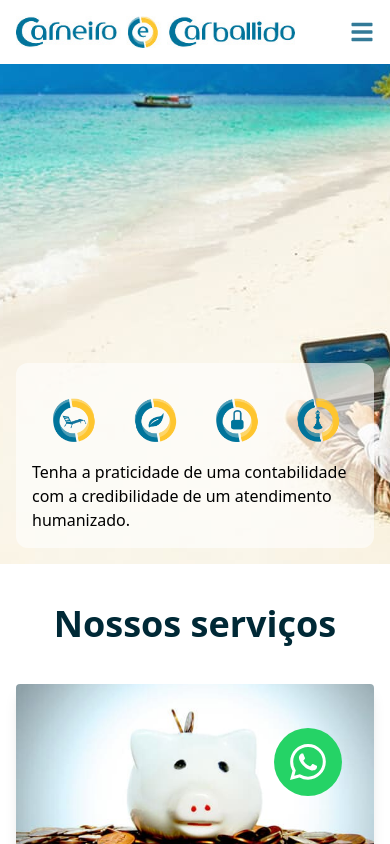
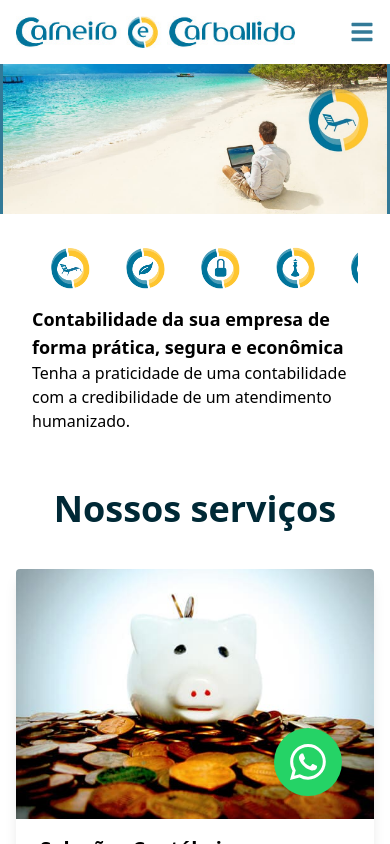
Before and after one commit to lucassdantas/Carneiro-e-Carballido, a React (Vite) app: page / in a window 390 px wide. Shown: the top 844 px of the page. Built offline with nearby package versions, Linux system fonts and the light colour scheme; a web font is replaced by a local one.

Commit message:
fix icons on mobile

```diff
--- a/src/components/Footer/index.tsx
+++ b/src/components/Footer/index.tsx
@@ -1,4 +1,4 @@
-import logo from '@/assets/logos/logo-branca.png';
+import logo from '@/assets/logos/logo-amarela.png';
 import { pages, PageType } from '@/utils/constants/pages';
 import { Link } from 'react-router-dom';
 import { MdEmail } from 'react-icons/md';
@@ -22,7 +22,7 @@ export const Footer = () => {
             </div>
           </div>
           <div className='w-full lg:w-3/12 mb-8 lg:mb-0'>
-            <h4 className='text-2xl mb-4 font-bold text-center lg:text-left'>Menu</h4>
+            <h4 className='text-2xl mb-4 font-bold text-center lg:text-left text-yellow-carneiro-e-carballido'>Menu</h4>
             <ul className='flex flex-col gap-2 items-center lg:items-start'>
               {pages.map((page: PageType) => {
                 if (page.showOnHeader)
@@ -38,7 +38,7 @@ export const Footer = () => {
             </ul>
           </div>
           <div className='w-full lg:w-4/12'>
-            <h4 className='text-2xl font-bold mb-4 text-center lg:text-left'>Contato</h4>
+            <h4 className='text-2xl font-bold mb-4 text-center lg:text-left text-yellow-carneiro-e-carballido'>Contato</h4>
             <ul className='flex flex-col gap-2 items-center lg:items-start'>
               <li>
                 <a href={email.url} target='_blank' className='flex gap-2 items-center'>
--- a/src/components/Header/MobileHeader.tsx
+++ b/src/components/Header/MobileHeader.tsx
@@ -16,7 +16,7 @@ export const MobileHeader = () => {
     <header className=' relative z-10 bg-primary p-4 text-white'>
       <div className='flex justify-between items-center'>
         <Link to='/'>
-          <img src={logo} alt='Logotipo' className='h-8'/>
+          <img src={logo} alt='Logotipo' className='h-8 object-contain'/>
         </Link>
         <button onClick={toggleMenu} className='text-blue-carneiro-e-carballido'>
           {isMenuOpen ? <FaTimes size={24} /> : <FaBars size={24} />}
--- a/src/pages/Home/index.tsx
+++ b/src/pages/Home/index.tsx
@@ -25,9 +25,9 @@ export const Home = () => {
   }
   return (
     <Template pageTitle="Home" transparentHeader={false}>
-      <Section className="bg-no-repeat bg-fit bg-center bg-blue-carneiro-e-carballido h-[500px]" bgImg={bannerImg}>
-        <div className='w-full h-[500px] flex flex-col justify-end py-4'>
-          <div className='w-full lg:h-[160px] flex flex-col text-black bg-white bg-opacity-60 p-4 rounded-xl'>
+      <Section className="bg-no-repeat lg:bg-fit bg-contain bg-center bg-blue-carneiro-e-carballido lg:h-[500px] sm:h-[250px] h-[150px]" bgImg={bannerImg}>
+        <div className='w-full lg:h-[500px] h-full flex flex-col justify-end py-4'>
+          <div className='w-full lg:h-[160px] lg:flex flex-col text-black bg-white bg-opacity-60 p-4 rounded-xl hidden'>
             {
               /*
                 <div className='lg:w-1/2 w-full h-full flex flex-col justify-between text-black bg-white bg-opacity-60 p-4 rounded-xl'>
@@ -40,7 +40,7 @@ export const Home = () => {
                 </div>
               */
             }
-            <div className="flex overflow-x-scroll w-full">
+            <div className="flex lg:overflow-hidden overflow-x-scroll w-full">
               {iconsData.map((icon:Icons, i:number) => (
                 <img
                   key={i}
@@ -48,12 +48,32 @@ export const Home = () => {
                   alt={'Icone de '+icon.title}
                   onMouseOver={() => handleIconHover(icon)}
                   onClick={() => handleIconHover(icon)}
-                  className='sm:w-fit object-cover sm:max-w-[75px] w-[25%] cursor-pointer'
+                  className='lg:w-fit object-cover lg:max-w-[75px] w-[25%] cursor-pointer'
                 />
               ))}
             </div>
+            <p className='font-bold text-lg'>{bannerTitle}</p>
             <p>{bannerContent}</p>
           </div>
+        </div>
+      </Section>
+
+      <Section className='lg:hidden block'>
+        <div className='w-full lg:h-[160px] flex flex-col text-black bg-white bg-opacity-60 p-4 rounded-xl '>
+          <div className="flex overflow-x-scroll lg:w-full w-fit">
+            {iconsData.map((icon:Icons, i:number) => (
+              <img
+                key={i}
+                src={icon.icon}
+                alt={'Icone de '+icon.title}
+                onMouseOver={() => handleIconHover(icon)}
+                onClick={() => handleIconHover(icon)}
+                className='w-[75px] cursor-pointer'
+              />
+            ))}
+          </div>
+          <p className='font-bold text-lg'>{bannerTitle}</p>
+          <p>{bannerContent}</p>
         </div>
       </Section>
 
@@ -78,7 +98,7 @@ export const Home = () => {
       >
         <div className="text-center">
           <h2 className="text-white text-4xl font-semibold ">Melhorar o seu negócio</h2>
-          <p className="text-white text-2xl ">Profissionais qualificados e preparados para trazer as melhores soluções.</p>
+          <p className="text-white text-2xl ">Temos profissionais qualificados e preparados para trazer as melhores soluções para o seu negócio</p>
         </div>
 
       </Section>
```
